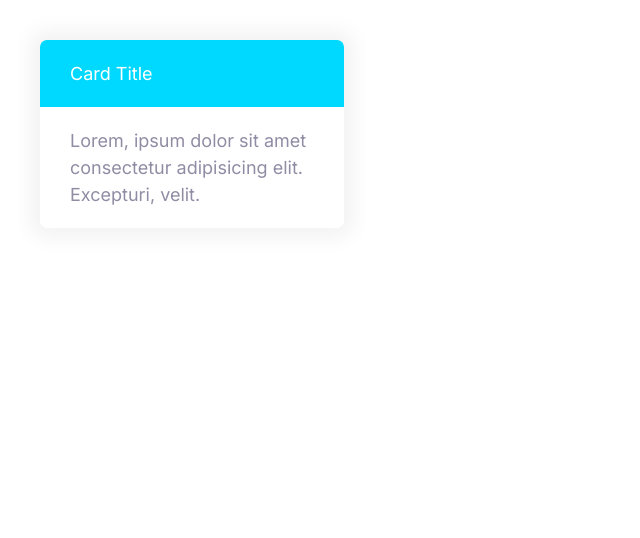
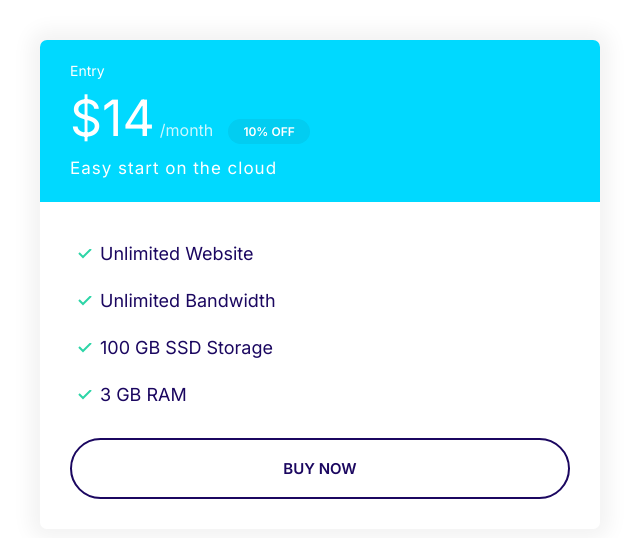
Before and after one commit to TwobyOne/Uchiha, a plain HTML site: page index.html in a window 1280 px wide. Shown: the whole page, without its empty margins (0-640 px from the left). Drawn offline with Linux system fonts and the light colour scheme.

Commit message:
Define plans.

```diff
--- a/CSS/styles.css
+++ b/CSS/styles.css
@@ -115,6 +115,7 @@ a {
 
 .badge--small {
     font-size: 1.6rem;
+    padding: 0.5rem 1.5rem;
 }
 
 @media screen and (min-width: 1024px){
@@ -297,3 +298,55 @@ a {
     background: var(--color-secondary);
     color: #fff;
 }
+
+.card--secondary .badge--secondary {
+    background: #02cdf1;
+}
+
+/* Plans */
+.plan__name {
+    color: #fff;
+    margin: 0;
+    font-weight: 500;
+    font-size: 2.4rem;
+}
+
+.plan__price {
+    font-size: 6rem;
+}
+
+.plan__billing-cycle {
+    font-size: 2.4rem;
+    font-weight: 300;
+    opacity: 0.8;
+    margin-right: 1rem;
+}
+
+.plan__description {
+    font-size: 2rem;
+    font-weight: 300;
+    letter-spacing: 1px;
+    display: block;
+}
+
+.plan .list__item {
+    margin-bottom: 2rem;
+}
+
+@media screen and (min-width: 1024px) {
+    .plan__name {
+        font-size: 1.4rem;
+    }
+
+    .plan__price {
+        font-size: 5rem;
+    }
+
+    .plan__billing-cycle {
+        font-size: 1.6rem;
+    }
+
+    .plan__description {
+        font-size: 1.7rem;
+    }
+}
--- a/index.html
+++ b/index.html
@@ -14,12 +14,25 @@
     <link rel="stylesheet" href="CSS/styles.css" />
   </head>
   <body>
-    <div style="width: 30%; padding: 4rem;">
-      <div class="card card--secondary">
-        <header class="card__header">Card Title</header>
-        <div class="card__body">
-          Lorem, ipsum dolor sit amet consectetur adipisicing elit. Excepturi,
-          velit.
+    <div style="width: 50%; padding: 4rem">
+      <div class="plan">
+        <div class="card card--secondary">
+          <header class="card__header">
+            <h3 class="plan__name">Entry</h3>
+            <span class="plan__price">$14</span>
+            <span class="plan__billing-cycle">/month</span>
+            <span class="badge badge--secondary badge--small">10% OFF</span>
+            <span class="plan__description">Easy start on the cloud</span>
+          </header>
+          <div class="card__body">
+            <ul class="list list--tick">
+              <li class="list__item">Unlimited Website</li>
+              <li class="list__item">Unlimited Bandwidth</li>
+              <li class="list__item">100 GB SSD Storage</li>
+              <li class="list__item">3 GB RAM</li>
+            </ul>
+            <button class="btn btn--outline btn--block">Buy Now</button>
+          </div>
         </div>
       </div>
     </div>
```
Also changed, not shown: components/plans.html (added, +20 -0 lines).
